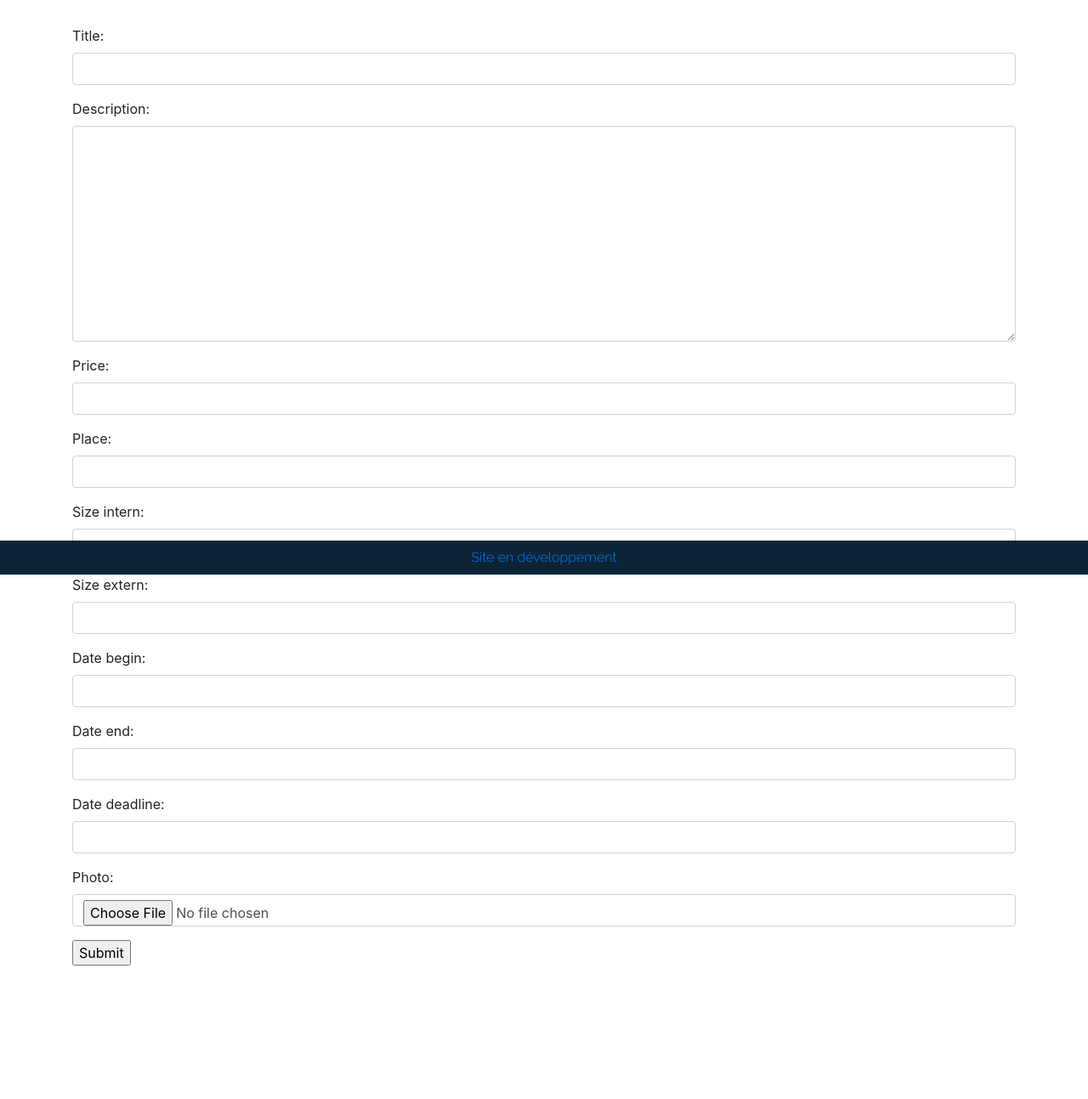
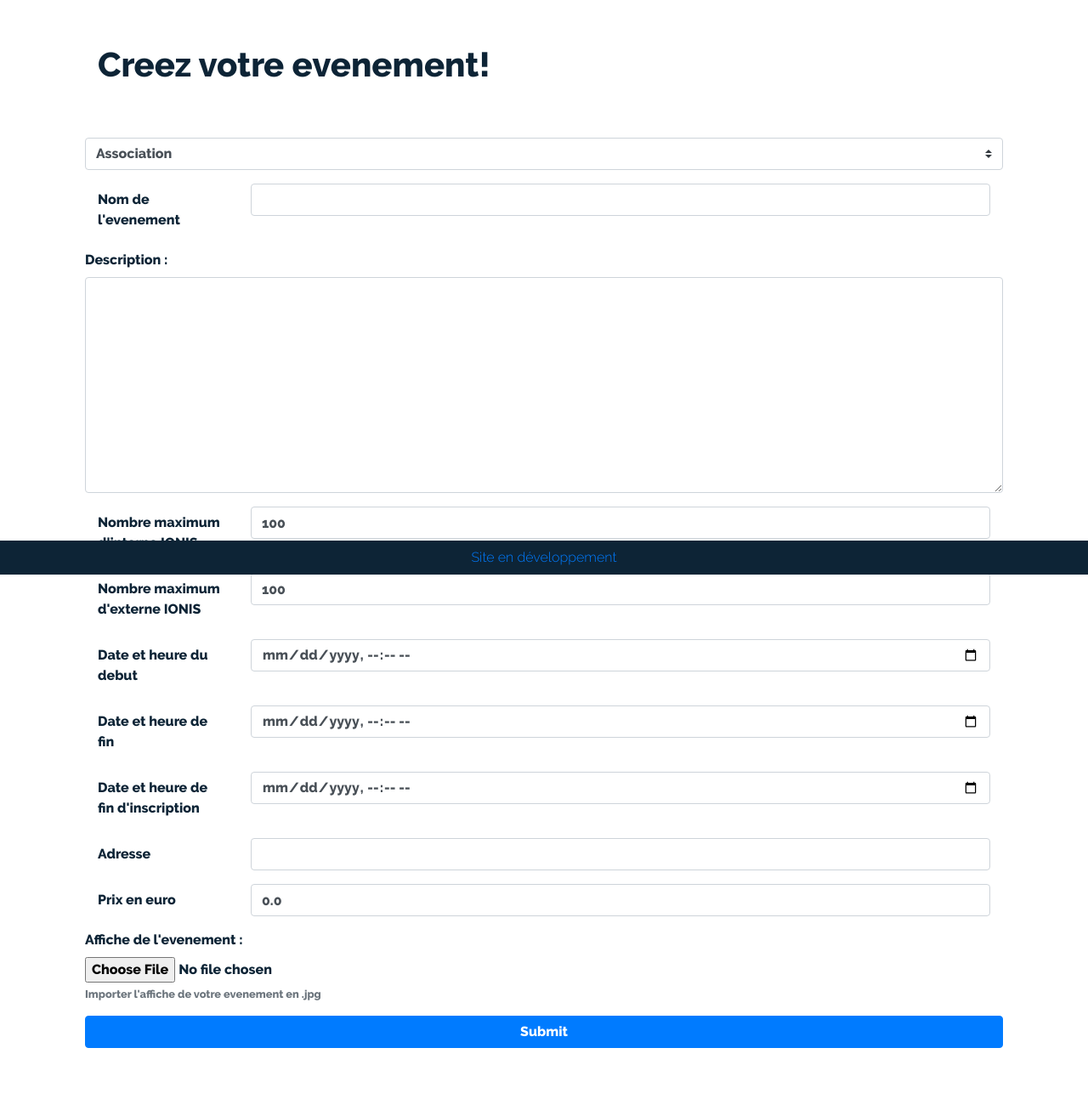
Before and after one commit to MrColorado/YakaChoisir, a Django app: template src/templates/create_event/create_event.html in a window 1280 px wide. Shown: the part 124-1417 px from the top of the page at 85% size. Before the commit the page ends 1260 px from the top, so only its background shows below. Run offline with Django 3.2, Linux system fonts and the light colour scheme; the template is opened without the code that fills it: values that come from a table or form of the project are taken from there, others are empty; tables that the repository leaves empty hold one stand-in row (values such as "Sample post"); some libraries are stand-ins or nearby versions.

Commit message:
[EVENT] finish to create the page for creating events

```diff
--- a/src/database/forms.py
+++ b/src/database/forms.py
@@ -1,15 +1,25 @@
 from django import forms
+from database.models import Association
 
 
 class createEventForm(forms.Form):
-    #association_id = models.ForeignKey(Association, on_delete=models.DO_NOTHING)
+    association_name = forms.CharField(widget=forms.Select(attrs={
+        'class': 'custom-select',
+    }))
     title = forms.CharField(widget=forms.TextInput(attrs={'class': 'form-control'}))
     description = forms.CharField(widget=forms.Textarea(attrs={'class': 'form-control'}))
-    price = forms.DecimalField(widget=forms.NumberInput(attrs={'class': 'form-control'}))  # TODO find a better way to store money fields
+    price = forms.DecimalField(widget=forms.NumberInput(attrs={'class': 'form-control',
+                                                               'value': '0.0'}))
     place = forms.CharField(widget=forms.TextInput(attrs={'class': 'form-control'}))
-    size_intern = forms.IntegerField(widget=forms.NumberInput(attrs={'class': 'form-control'}))
-    size_extern = forms.IntegerField(widget=forms.NumberInput(attrs={'class': 'form-control'}))
-    date_begin = forms.DateTimeField(widget=forms.DateTimeInput(attrs={'class': 'form-control'}))
-    date_end = forms.DateTimeField(widget=forms.DateTimeInput(attrs={'class': 'form-control'}))
-    date_deadline = forms.DateTimeField(widget=forms.DateTimeInput(attrs={'class': 'form-control'}))
-    photo = forms.ImageField(widget=forms.FileInput(attrs={'class': 'form-control'}))
+    size_intern = forms.IntegerField(widget=forms.NumberInput(attrs={'class': 'form-control',
+                                                                     'value': '100'}))
+    size_extern = forms.IntegerField(widget=forms.NumberInput(attrs={'class': 'form-control',
+                                                                     'value': '100'}))
+    date_begin = forms.DateTimeField(widget=forms.DateTimeInput(attrs={'class': 'form-control',
+                                                                       'type': 'datetime-local'}))
+    date_end = forms.DateTimeField(widget=forms.DateTimeInput(attrs={'class': 'form-control',
+                                                                     'type': 'datetime-local'}))
+    date_deadline = forms.DateTimeField(widget=forms.DateTimeInput(attrs={'class': 'form-control',
+                                                                          'type': 'datetime-local'}))
+    photo = forms.ImageField(widget=forms.FileInput(attrs={'type': 'file',
+                                                           'class': 'form-control-file'}))
--- a/src/templates/create_event/create_event.html
+++ b/src/templates/create_event/create_event.html
@@ -15,84 +15,84 @@
 }
 </style>
 
+    {% if creer %}l'event a ete creer !{% endif %}
+
 <form action="{% url "create_event" %}" method="post">
     {% csrf_token %}
-        {{ form.as_p }}
-        <input type="submit" value="Submit" />
-</form>
 
- <!--   <div class="container" id="create_event">
+    <div class="container" id="create_event">
     <div class="container">
     <h1> Creez votre evenement!</h1></div>
         <div class="container" id="form">
             <div class="form-group row">
                 <select class="custom-select">
                     <option selected>Association</option>
-                    <option value="1">EPITAnime</option>
-                    <option value="2">EPITAnice</option>
-                   <option value="3">EPITAris</option>
+                    {% for a in assos %}
+                        <option>{{ a.name }}</option>
+                    {% endfor %}
                 </select>
             </div>
             <div class="form-group row">
                 <label for="example-text-input" class="col-2 col-form-label">Nom de l'evenement</label>
                 <div class="col-10">
-                    <input class="form-control" type="text" value="Convention de celibataire" id="example-text-input">
+                    {{ form.title }}
                 </div>
             </div>
             <div class="form-group row">
                 <label for="exampleTextarea">Description :</label>
-                <textarea class="form-control" id="exampleTextarea" rows="3"></textarea>
+                {{ form.description }}
             </div>
             <div class="form-group row">
                 <label for="example-number-input" class="col-2 col-form-label">Nombre maximum d'interne IONIS</label>
                 <div class="col-10">
-                    <input class="form-control" type="number" value="42" id="example-number-input">
+                    {{ form.size_intern }}
                 </div>
             </div>
             <div class="form-group row">
                 <label for="example-number-input" class="col-2 col-form-label">Nombre maximum d'externe IONIS</label>
                 <div class="col-10">
-                    <input class="form-control" type="number" value="42" id="example-number-input">
+                    {{ form.size_extern }}
                 </div>
             </div>
             <div class="form-group row">
                 <label for="example-datetime-local-input" class="col-2 col-form-label">Date et heure du debut</label>
                 <div class="col-10">
-                    <input class="form-control" type="datetime-local" value="2017-08-19T13:45:00" id="example-datetime-local-input">
+                    {{ form.date_begin }}
                 </div>
             </div>
             <div class="form-group row">
                 <label for="example-datetime-local-input" class="col-2 col-form-label">Date et heure de fin</label>
                 <div class="col-10">
-                    <input class="form-control" type="datetime-local" value="2017-08-19T13:45:00" id="example-datetime-local-input">
+                    {{ form.date_end }}
                 </div>
             </div>
             <div class="form-group row">
                 <label for="example-datetime-local-input" class="col-2 col-form-label">Date et heure de fin d'inscription</label>
                 <div class="col-10">
-                    <input class="form-control" type="datetime-local" value="2017-08-19T13:45:00" id="example-datetime-local-input">
+                    {{ form.date_deadline }}
                 </div>
             </div>
             <div class="form-group row">
                 <label for="example-text-input" class="col-2 col-form-label">Adresse</label>
                 <div class="col-10">
-                    <input class="form-control" type="text" value="94270 200 rue volaite" id="example-text-input">
+                    {{ form.place }}
                 </div>
             </div>
             <div class="form-group row">
                 <label for="example-number-input" class="col-2 col-form-label">Prix en euro</label>
                 <div class="col-10">
-                    <input class="form-control" type="number" value="7.50" id="example-number-input">
+                    {{ form.price }}
                 </div>
             </div>
             <div class="form-group row">
-                <label for="exampleInputFile">Affiche de l'evenement</label>
-                <input type="file" class="form-control-file" id="exampleInputFile" aria-describedby="fileHelp">
+                <label for="exampleInputFile">Affiche de l'evenement :</label>
+                {{ form.photo }}
                 <small id="fileHelp" class="form-text text-muted">Importer l'affiche de votre evenement en .jpg</small>
             </div>
         <div>
         </div>
         </div>
-        <button type="submit" class="btn btn-primary">Submit</button>
-    </div>-->
+        <input type="submit" class="btn btn-primary" value="Submit" />
+    </div>
+</form>
 {% endblock %}
```
Also changed, not shown: src/database/views.py (+15 -1 lines).
